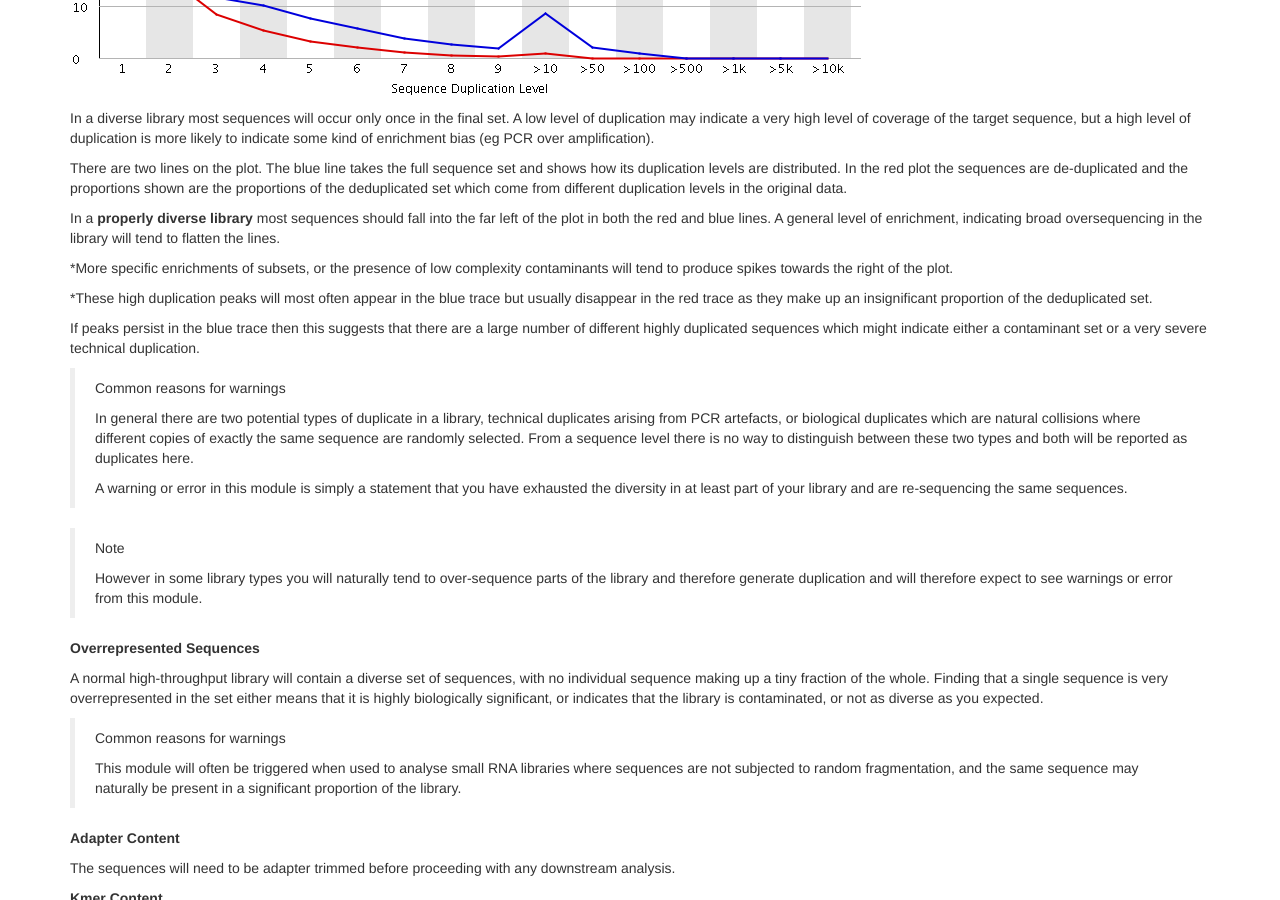
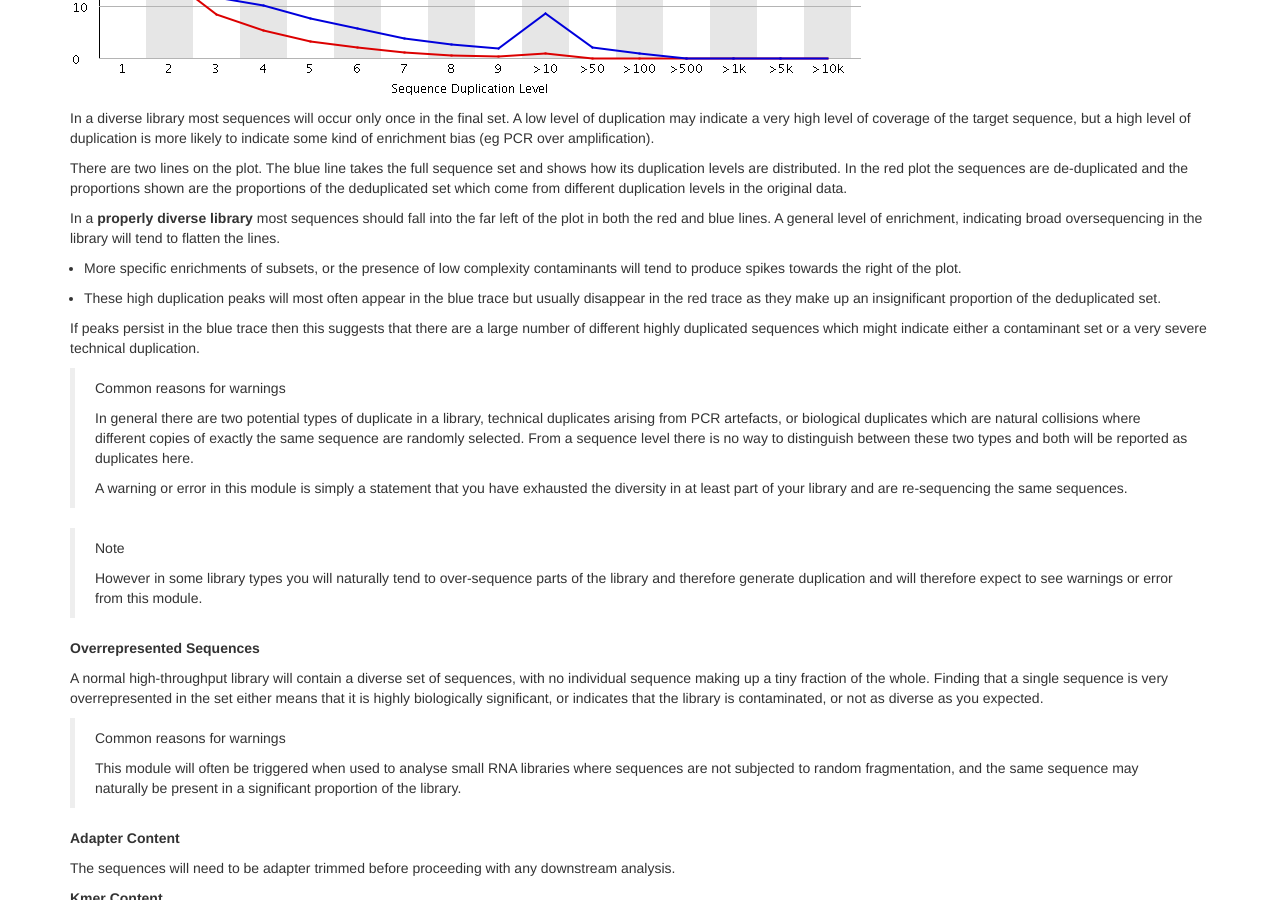
Before and after one commit to GTK-lab/introNGS, a Jekyll site: the page built from _episodes/01-fastqc.md, in a window 1280 px wide and 900 px high, scrolled down 7079 px. Built offline with Jekyll 4.4.1, drawn with Linux system fonts in a browser that asks for light colours; some of the changed text lies outside the part shown.

Commit message:
Editing format

```diff
--- a/_episodes/01-fastqc.md
+++ b/_episodes/01-fastqc.md
@@ -21,7 +21,7 @@ Before analysing sequencing data to draw biological conclusions you should alway
 
 FastQC aims to provide a QC report which can spot problems which originate either in the sequencer or in the starting library material.
 
-> ##Downloading FastQC**
+> ##Downloading FastQC
 > ~~~
 > wget http://www.bioinformatics.babraham.ac.uk/projects/fastqc/fastqc_v0.11.5.zip
 > unzip fastqc_v0.11.5.zip
@@ -140,9 +140,9 @@ There are two lines on the plot. The blue line takes the full sequence set and s
 
 In a **properly diverse library** most sequences should fall into the far left of the plot in both the red and blue lines. A general level of enrichment, indicating broad oversequencing in the library will tend to flatten the lines.
 
-*More specific enrichments of subsets, or the presence of low complexity contaminants will tend to produce spikes towards the right of the plot.
+ * More specific enrichments of subsets, or the presence of low complexity contaminants will tend to produce spikes towards the right of the plot.
 
-*These high duplication peaks will most often appear in the blue trace but usually disappear in the red trace as they make up an insignificant proportion of the deduplicated set.
+ * These high duplication peaks will most often appear in the blue trace but usually disappear in the red trace as they make up an insignificant proportion of the deduplicated set.
 
 If peaks persist in the blue trace then this suggests that there are a large number of different highly duplicated sequences which might indicate either a contaminant set or a very severe technical duplication.
 
```
